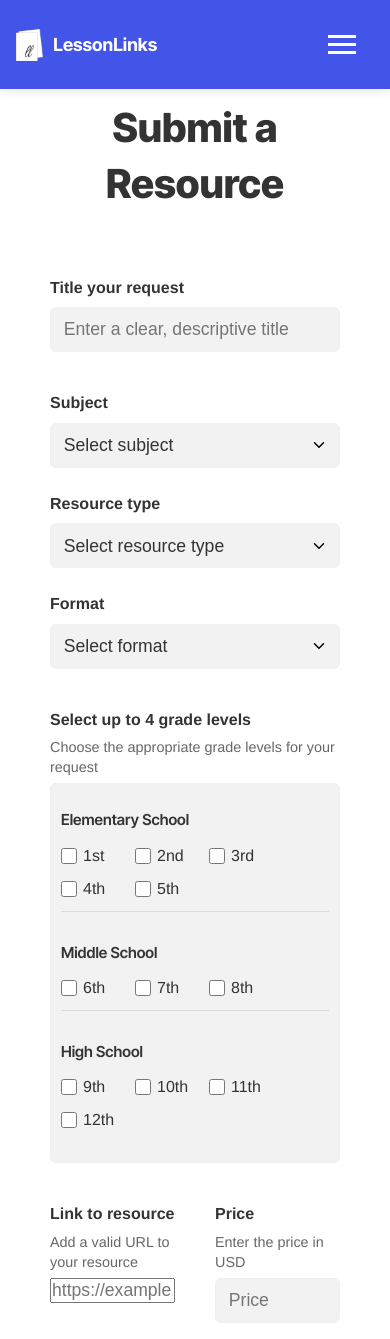
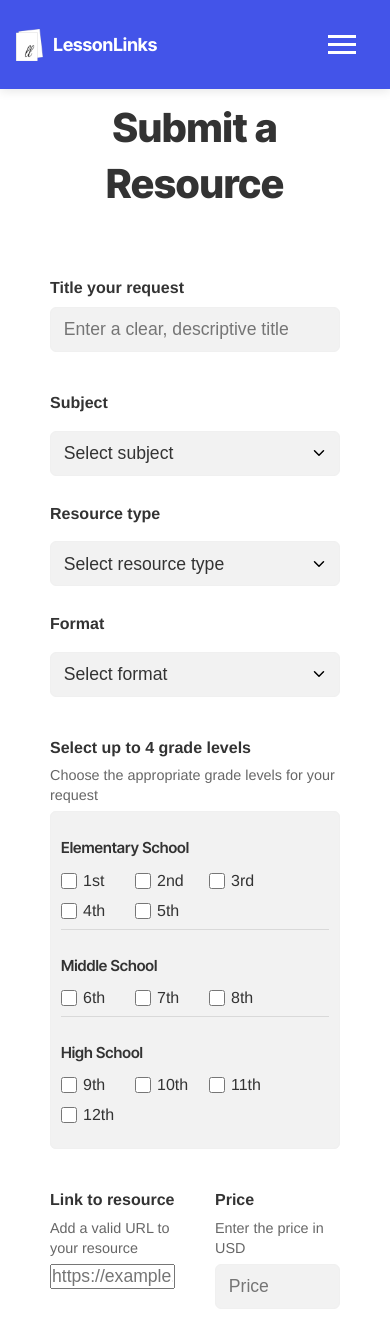
Before and after one commit to JoleneKearse/lessonLinks, a React (Vite) app in the folder client/: page /submit in a window 390 px wide. Shown: the top 1339 px of the page. Built offline with nearby package versions, Linux system fonts and the light colour scheme.

Commit message:
Minor styling fixes for the form and resource cards

```diff
--- a/client/src/components/Form/Form.css
+++ b/client/src/components/Form/Form.css
@@ -60,6 +60,8 @@ fieldset[data-status='error'] {
   position: absolute;
   bottom: 5px;
   right: 5px;
+  margin: 0;
+  padding: 0;
 }
 
 .description-input {
@@ -529,8 +531,9 @@ label + .field-helper-text,
 .grades-fieldset {
   display: flex;
   flex-direction: column;
-  gap: 15px; /* Space between groups */
+  gap: 15px;
   padding: 20px;
+  position: relative;
 }
 
 .grade-group {
@@ -538,14 +541,20 @@ label + .field-helper-text,
   flex-direction: row;
   flex-wrap: wrap;
   gap: 15px;
-  margin-bottom: 5px;
-  padding-top: 10px;
-  padding-bottom: 14px; /* Add padding at bottom */
-  align-items: center; /* Ensure all items center-align */
+  padding: 10px 0;
+  align-items: center;
+  box-sizing: border-box;
+  height: auto;
 }
 
 .grade-group:not(:last-child) {
-  border-bottom: 1px solid rgba(0, 0, 0, 0.1); /* Subtle separator line */
+  border-bottom: 1px solid rgba(0, 0, 0, 0.1);
+  margin-bottom: 0;
+}
+
+.grade-group:last-child {
+  padding-bottom: 10px;
+  margin-bottom: 0;
 }
 
 .grade-group h4 {
@@ -559,10 +568,12 @@ label + .field-helper-text,
 .grade-checkbox {
   display: flex !important;
   align-items: center !important;
-  min-width: 80px;
+  min-width: 70px;
   font-size: 1rem;
-  margin: 3px 0;
-  line-height: 1 !important; /* Enforce consistent line height */
+  margin: 0;
+  padding: 0;
+  line-height: 1.2 !important;
+  height: auto;
 }
 
 .grade-checkbox input[type="checkbox"] {
@@ -575,43 +586,37 @@ label + .field-helper-text,
   flex-shrink: 0;
 }
 
-/* Remove any relative positioning which might be causing issues */
 .grade-checkbox input[type="checkbox"] + span {
   font-weight: 500;
-  line-height: 1 !important; /* Enforce consistent line height */
+  line-height: 1 !important;
   margin: 0 !important;
   padding: 0 !important;
 }
 
-/* Adjust spacing for mobile screens */
 @media (max-width: 768px) {
   .grade-group {
-    gap: 14px; /* Reduced gap for mobile */
+    gap: 14px;
   }
 
   .grade-checkbox {
-    min-width: 60px; /* Smaller minimum width for mobile */
+    min-width: 60px;
   }
 
-  /* Make checkboxes slightly smaller on mobile */
   .grade-checkbox input[type="checkbox"] {
     width: 16px;
     height: 16px;
     margin-right: 4px;
   }
 
-  /* Adjust checkbox text size on mobile */
   .grade-checkbox {
     font-size: 0.9rem;
   }
 
-  /* Ensure checkboxes wrap properly on small screens */
   .grades-fieldset {
     padding: 15px 10px;
   }
 }
 
-/* Ensure consistent font-weight for all main form labels */
 .dropdown-header,
 form label:not([for]),
 .form-section > label:first-child,
@@ -621,7 +626,6 @@ form label:not([for]),
   font-size: 1rem;
 }
 
-/* Override Dropdown component's font-weight */
 .dropdown-container .label-on-top,
 .form-section label,
 .dropdown-header {
@@ -630,31 +634,23 @@ form label:not([for]),
   font-size: 1rem;
 }
 
-/* Ensure the !important flag takes precedence over any other styles */
 form label.label-on-top,
 .dropdown-container label.label-on-top {
   font-weight: 600 !important;
 }
 
-/* STANDARDIZED SPACING FOR ALL FORM ELEMENTS */
-
-/* Form sections consistent spacing */
 .form-section {
-  margin-bottom: 0; /* Remove any default margin */
+  margin-bottom: 0;
   width: 100%;
 }
 
-/* Consistent label to input field spacing */
-.form-section label,
-.dropdown-container label.label-on-top,
-.form-group label,
+form > label,
 .link-and-price label {
   display: block;
   margin-bottom: 0;
   font-weight: 600 !important;
 }
 
-/* Standardized spacing between label text and helper text */
 .field-helper-text {
   margin-top: 6px !important;
   margin-bottom: 6px !important;
@@ -662,7 +658,6 @@ form label.label-on-top,
   color: rgba(0, 0, 0, 0.6);
 }
 
-/* Standardized spacing between helper text and input field */
 .field-helper-text + input,
 .field-helper-text + textarea,
 .field-helper-text + .select-container,
@@ -670,7 +665,6 @@ form label.label-on-top,
   margin-top: 6px !important;
 }
 
-/* Standardized spacing between label and input when no helper text */
 label > input,
 label > textarea,
 label > .select-container,
@@ -678,7 +672,6 @@ label > fieldset {
   margin-top: 8px !important;
 }
 
-/* Reset dropdown container spacing */
 .dropdown-container {
   display: flex;
   flex-direction: column;
@@ -687,18 +680,16 @@ label > fieldset {
   margin: 0 !important;
 }
 
-/* Override Dropdown component's internal spacing */
 .label-on-top {
   display: flex;
   flex-direction: column;
-  gap: 8px !important; /* Standardized gap */
+  gap: 8px !important;
 }
 
-/* Keep form grid spacing consistent */
 form {
   display: grid;
   grid-template-columns: 1fr;
-  gap: 40px !important; /* Ensured consistent section spacing */
+  gap: 40px !important;
   width: 100%;
   margin-top: 50px;
   background-color: var(--pure-white);
@@ -708,20 +699,17 @@ form {
   transition: transform 0.3s ease, box-shadow 0.3s ease;
 }
 
-/* Fix spacing for description count */
 .description-input + div {
   margin-top: 6px;
   font-size: 0.9rem;
   color: rgba(0, 0, 0, 0.6);
 }
 
-/* Fix spacing for error messages */
 .error {
   margin-top: 6px !important;
   font-size: 0.9rem;
 }
 
-/* Clean up any conflicting styles */
 .form-group p:not(.error),
 .field-helper-text {
   font-weight: 400;
@@ -732,7 +720,6 @@ form {
   font-style: normal;
 }
 
-/* Remove additional spacing in nested containers */
 .form-section > div > label,
 .form-section > div > div {
   margin-top: 0 !important;
--- a/client/src/pages/BrowseResourcesPage/BrowseResourcesPage.css
+++ b/client/src/pages/BrowseResourcesPage/BrowseResourcesPage.css
@@ -40,13 +40,13 @@
 .product-card h2 {
   margin-bottom: 10px;
   color: var(--bright-bg);
-  font-size: 1.6rem;
+  font-size: 1.4rem;
   font-weight: 700;
   line-height: 1.2;
 }
 
 .product-description {
-  font-size: 1.2rem;
+  font-size: 1rem;
   line-height: 1.6;
   color: var(--dark-text);
   margin-bottom: 0;
@@ -112,7 +112,7 @@
 }
 
 .metadata-value {
-  font-size: 1.1rem;
+  font-size: 0.9rem;
   font-weight: 600;
 }
 
@@ -129,7 +129,7 @@
   color: var(--bright-bg);
   font-weight: 500;
   text-decoration: none;
-  font-size: 1.2rem;
+  font-size: 1rem;
 }
 
 .more-info-link:hover {
@@ -154,7 +154,7 @@
 
 /* Update price styling - no absolute positioning */
 .price {
-  font-size: 1.8rem;
+  font-size: 1.6rem;
   font-weight: 700;
   color: var(--bright-bg);
 }
--- a/client/src/pages/BrowseResourcesPage/BrowseResourcesPage.jsx
+++ b/client/src/pages/BrowseResourcesPage/BrowseResourcesPage.jsx
@@ -24,7 +24,7 @@ function BrowseResourcesPage() {
                   </div>
                   <div className="metadata-item">
                     <span className="metadata-value">
-                      {formatGrades(product.grade)}
+                      {formatGrades(product.grade)} grade
                     </span>
                   </div>
                 </div>
```
